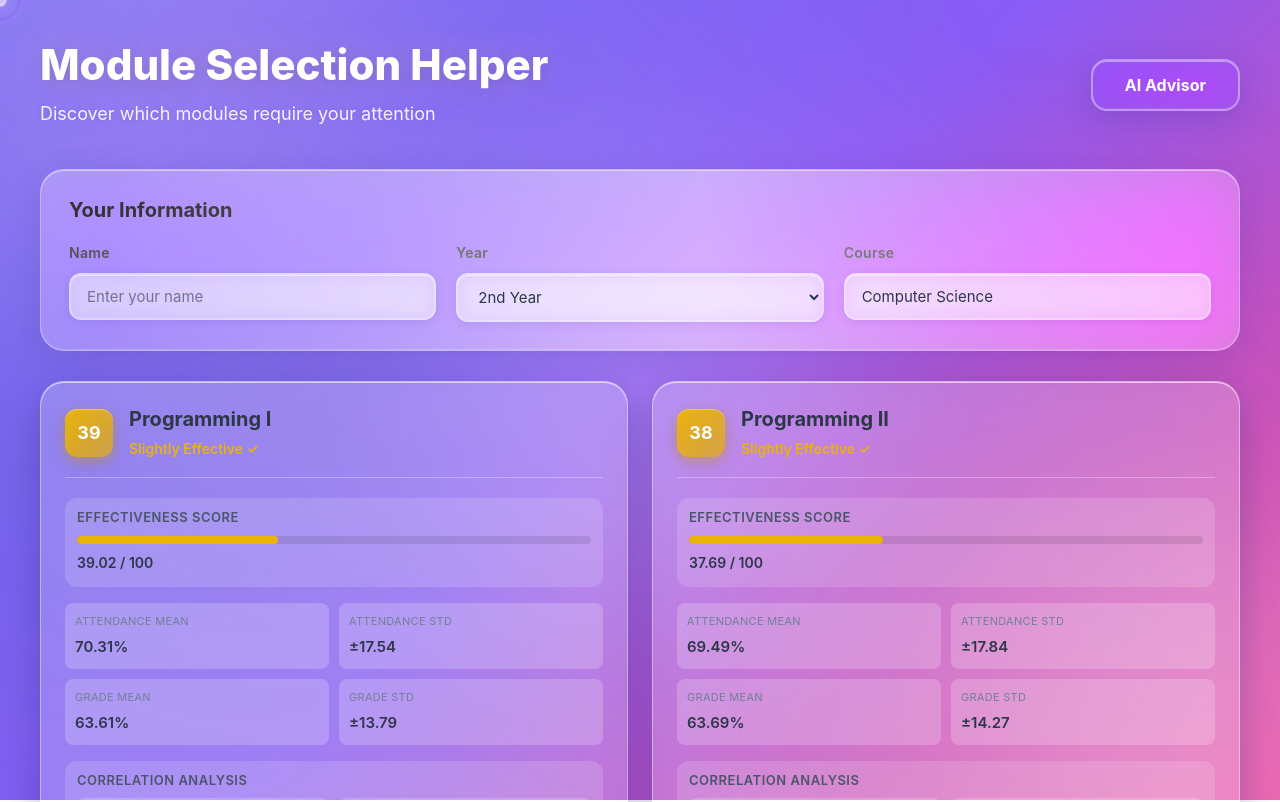
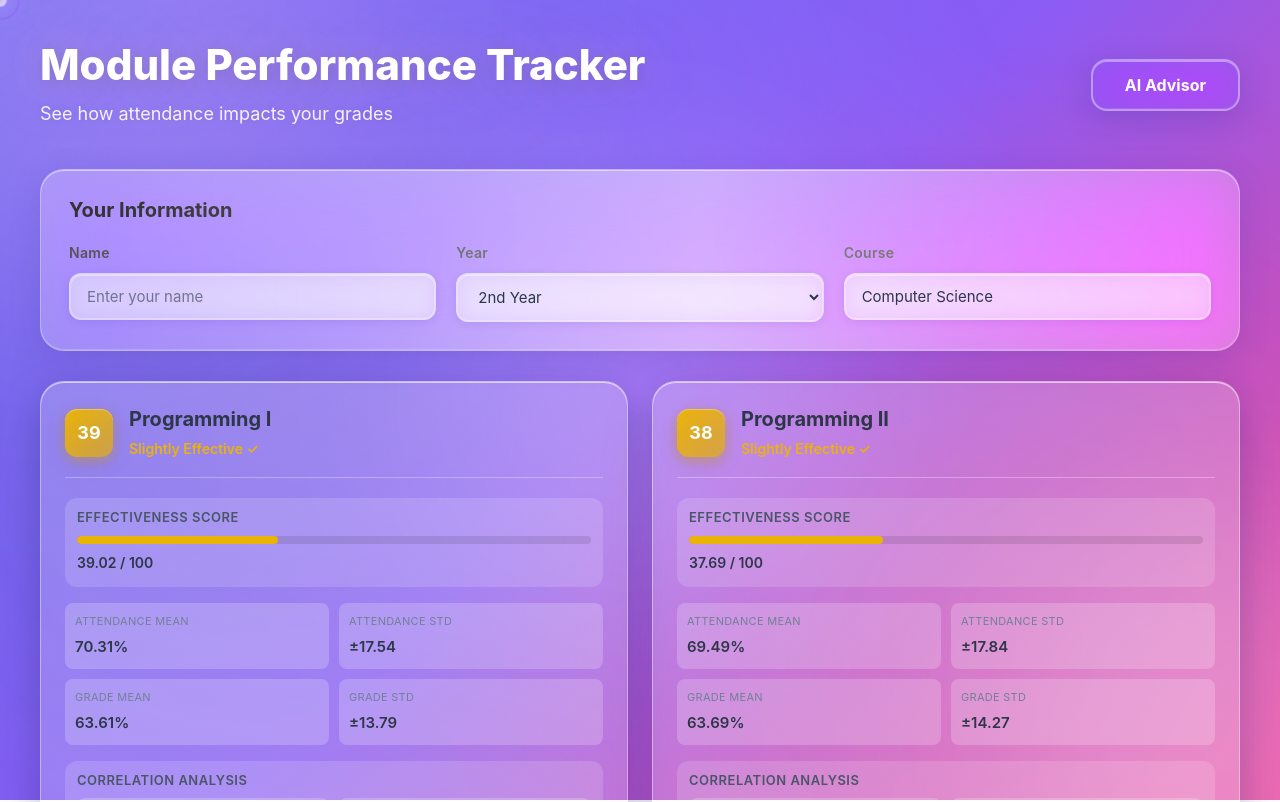
Before and after one commit to tanishbansal52/ic_hack_26, a React (Vite) app in the folder my-app/: page / in a window 1280 px wide. Shown: the top 802 px of the page. Built offline with nearby package versions, Linux system fonts and the light colour scheme.

Commit message:
ui reword

```diff
--- a/my-app/src/AIChatBot.jsx
+++ b/my-app/src/AIChatBot.jsx
@@ -234,7 +234,7 @@ const AIChatBot = ({ userContext }) => {
             alignItems: 'center',
             gap: '10px'
           }}>
-            Academic Advisor AI
+            Academic Advisor
           </h3>
           <p style={{
             margin: '8px 0 0 0',
@@ -242,7 +242,7 @@ const AIChatBot = ({ userContext }) => {
             opacity: 0.95,
             fontWeight: '500'
           }}>
-            Get personalized module recommendations and academic advice
+            Get module recommendations based on your attendance and performance
           </p>
         </div>
         <button
--- a/my-app/src/App.jsx
+++ b/my-app/src/App.jsx
@@ -37,10 +37,10 @@ function App() {
         <div className="header-container">
           <div className="header-text">
             <h1 className="main-title">
-              Module Selection Helper
+              Module Performance Tracker
             </h1>
             <p className="subtitle">
-              {showChat ? 'Chat with your AI academic advisor' : 'Discover which modules require your attention'}
+              {showChat ? 'Get personalized advice on your modules' : 'See how attendance impacts your grades'}
             </p>
           </div>
 
```
